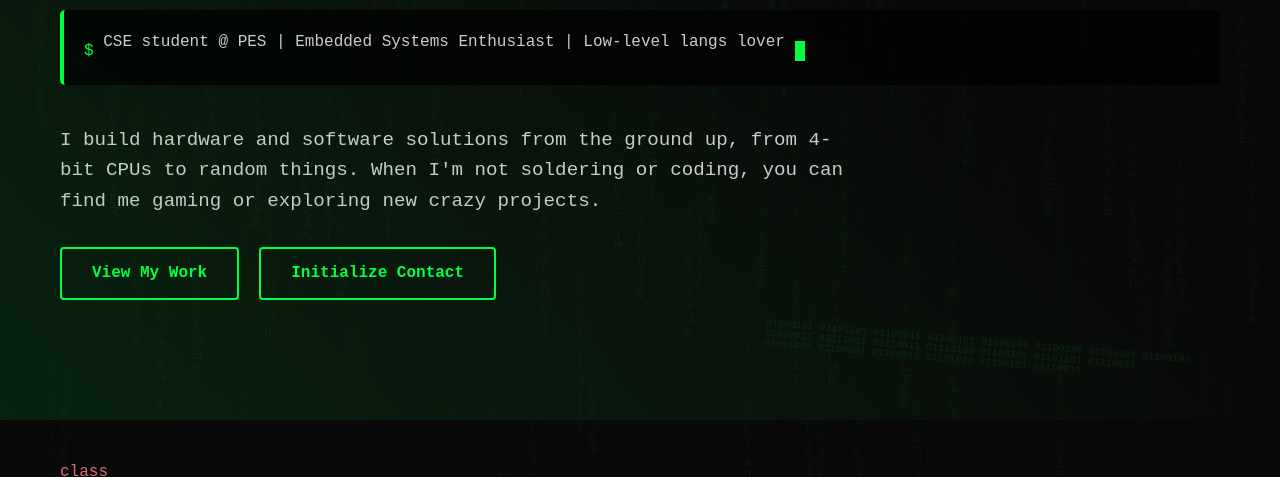
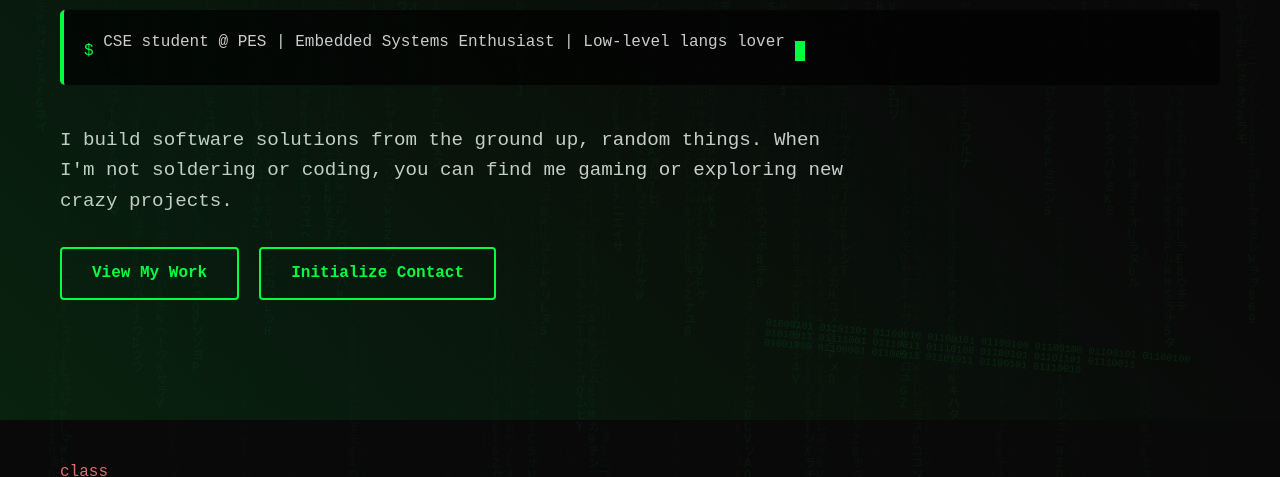
Before and after one commit to zanilyx/portfolio, a plain HTML site: page index.html in a window 1280 px wide. Shown: the part 313-790 px from the top of the page. Drawn offline with Linux system fonts and the light colour scheme; no server answers.

Commit message:
Update index.html

```diff
--- a/index.html
+++ b/index.html
@@ -595,7 +595,7 @@
           <span class="typing">CSE student @ PES | Embedded Systems Enthusiast | Low-level langs lover</span>
           <span class="cursor"></span>
         </div>
-        <p>I build hardware and software solutions from the ground up, from 4-bit CPUs to random things. When I'm not soldering or coding, you can find me gaming or exploring new crazy projects.</p>
+        <p>I build software solutions from the ground up, random things. When I'm not soldering or coding, you can find me gaming or exploring new crazy projects.</p>
         <div class="cta-buttons">
           <a href="#projects" class="cta-button">View My Work</a>
           <a href="#contact" class="cta-button">Initialize Contact</a>
```
